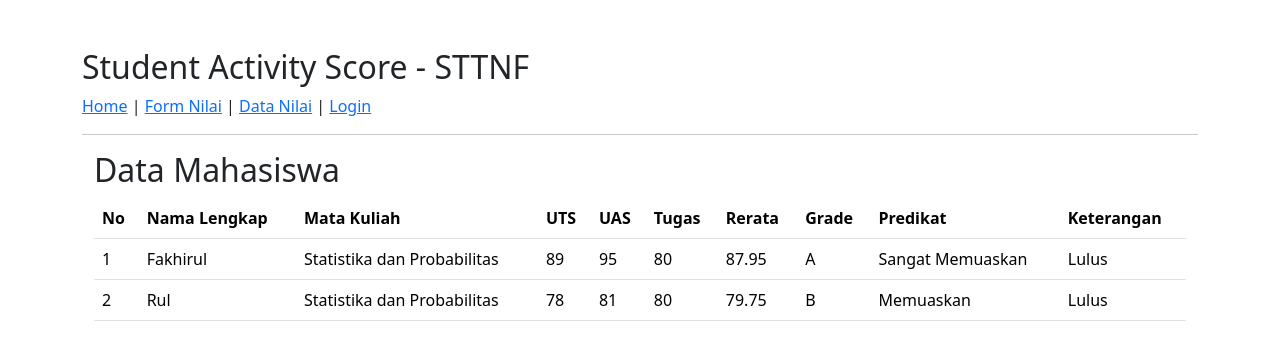
After one commit to Sahrija/pw2, a PHP site: page /pertemuan3/tugas/data-nilai.php in a window 1280 px wide. The commit adds this page. Shown: the top 360 px of the page. Run offline with PHP 8.4, Linux system fonts and the light colour scheme.

Commit message:
patch 3.0
add finished tugas week 3

```diff
--- /dev/null
+++ b/pertemuan3/tugas/data-nilai.php
@@ -0,0 +1,96 @@
+<?php
+include_once("header.php");
+?>
+
+<div class="container">
+	<h2>Data Mahasiswa</h2>
+	<table class="table">
+		<thead>
+			<tr>
+				<th>No</th>
+				<th>Nama Lengkap</th>
+				<th>Mata Kuliah</th>
+				<th>UTS</th>
+				<th>UAS</th>
+				<th>Tugas</th>
+				<th>Rerata</th>
+				<th>Grade</th>
+				<th>Predikat</th>
+				<th>Keterangan</th>
+			</tr>
+		</thead>
+		<tbody>
+			<tr>
+				<td>1</td>
+				<td>Fakhirul</td>
+				<td>Statistika dan Probabilitas</td>
+				<td>89</td>
+				<td>95</td>
+				<td>80</td>
+				<td>87.95</td>
+				<td>A</td>
+				<td>Sangat Memuaskan</td>
+				<td>Lulus</td>
+			</tr>
+			<tr>
+				<td>2</td>
+				<td>Rul</td>
+				<td>Statistika dan Probabilitas</td>
+				<td>78</td>
+				<td>81</td>
+				<td>80</td>
+				<td>79.75</td>
+				<td>B</td>
+				<td>Memuaskan</td>
+				<td>Lulus</td>
+			</tr>
+
+			<?php
+			//
+			//  * Task 3
+			//  * 1. Import libfungsi.php
+			//  * 2. Tampilkan data dalam bentuk table
+			//  * 3. Berikan error handling untuk mengatasi ketika form belum disubmit
+			//  * Note: Sesuaikan dengan isi table yang sudah ada
+			//
+
+			include_once('lib-fungsi.php');
+
+			if (isset($_POST['submit'])) {
+				// get variable
+				$nama_lengkap =  $_POST['nama_lengkap'];
+				$matkul =  $_POST['matkul'];
+				$nilai_uts =  $_POST['nilai_uts'];
+				$nilai_uas =  $_POST['nilai_uas'];
+				$nilai_tugas =  $_POST['nilai_tugas'];
+
+				$total_nilai = ($nilai_uts + $nilai_uas + $nilai_tugas) / 3;
+
+				// define variable
+				$kelulusan = kelulusan($total_nilai);
+				$grade = grade($total_nilai);
+				$predikat = predikat($grade);
+				$matkul = get_matkul($matkul);
+
+			?>
+
+
+				<tr>
+					<td>3</td>
+					<td><?= $nama_lengkap ?></td>
+					<td><?= $matkul ?></td>
+					<td><?= $nilai_uts ?></td>
+					<td><?= $nilai_uas ?></td>
+					<td><?= $nilai_tugas ?></td>
+					<td><?= $total_nilai ?></td>
+					<td><?= $grade ?></td>
+					<td><?= $predikat ?></td>
+					<td><?= $kelulusan ?></td>
+				</tr>
+
+			<?php
+			}
+			?>
+		</tbody>
+	</table>
+</div>
--- /dev/null
+++ b/pertemuan3/tugas/header.php
@@ -0,0 +1,25 @@
+<!DOCTYPE html>
+<html lang="en">
+
+<head>
+	<meta charset="UTF-8">
+	<meta http-equiv="X-UA-Compatible" content="IE=edge">
+	<meta name="viewport" content="width=device-width, initial-scale=1.0">
+	<title>Student Activity Score - STTNF</title>
+	<link href="https://cdn.jsdelivr.net/npm/bootstrap@5.3.0-alpha1/dist/css/bootstrap.min.css" rel="stylesheet" integrity="sha384-GLhlTQ8iRABdZLl6O3oVMWSktQOp6b7In1Zl3/Jr59b6EGGoI1aFkw7cmDA6j6gD" crossorigin="anonymous">
+	<link rel="stylesheet" href="style.css">
+	<script src="script.js"></script>
+</head>
+
+<body data-current-page="">
+	<div class="container mt-5">
+		<header role="banner">
+			<h2>Student Activity Score - STTNF</h2>
+			<div class="nav-links">
+				<a class="navlink home" href="home.php">Home</a> |
+				<a class="navlink form-nilai" href="form-nilai.php">Form Nilai</a> |
+				<a class="navlink data-nilai" href="data-nilai.php">Data Nilai</a> |
+				<a href="">Login</a>
+			</div>
+			<hr />
+		</header>
--- /dev/null
+++ b/pertemuan3/tugas/lib-fungsi.php
@@ -0,0 +1,93 @@
+<?php
+
+/**
+ * Task 4 - Function
+ * function kelulusan
+ * function grade
+ * function predikat
+ */
+
+
+	/**
+	 * Function kelulusan, jika:
+	 * total nilai lebih dari 55 maka lulus
+	 * total nilai kurang dari 55 maka tidak lulus
+	 */
+function kelulusan($total_nilai)
+{
+	if ($total_nilai > 55) {
+		return 'Lulus';
+	} else {
+		return 'Tidak Lulus';
+	}
+}
+
+	/**
+	 * Function grade, jika:
+	 * total nilai <= 100 maka A
+	 * total nilai <= 84 maka B
+	 * total nilai <= 69 maka C
+	 * total nilai <= 55 maka D
+	 * total nilai <= 35 maka E
+	 * selain itu maka I
+	 */
+function grade($total_nilai)
+{
+	if ($total_nilai <= 35) {
+		return "E";
+	} elseif ($total_nilai <= 55) {
+		return "D";
+	} elseif ($total_nilai <= 69) {
+		return "C";
+	} elseif ($total_nilai <= 84) {
+		return "B";
+	} elseif ($total_nilai <= 100) {
+		return "A";
+	} else {
+		return "I";
+	}
+}
+
+	/**
+	 * Function predikat, jika:
+	 * grade A maka Sangat Memuaskan
+	 * grade B maka Memuaskan
+	 * grade C maka Cukup
+	 * grade D maka Kurang
+	 * grade E maka Sangat Kurang
+	 * selain itu maka Tidak Ada
+	 *
+	 * Tips: Gunakan switch untuk mempermudah
+	 * melakukan pengecekan kondisi berdasarkan function grade
+	 */
+function predikat($grade)
+{
+	switch ($grade) {
+		case 'A':
+			return "Sangat Memuaskan";
+		case 'B':
+			return "Memuaskan";
+		case 'C':
+			return "Cukup";
+		case 'D':
+			return "Kurang";
+		case 'E':
+			return "Sangat Kurang";
+
+		default:
+			return "Tidak Ada";
+	}
+}
+
+$dict_matakuliah = ['pw' => "Pemrograman Web",
+										'ddp' => "Dasar-Dasar Pemrograman",
+										'sts' => "Statistika dan Probabilitas", ];
+
+
+/**
+ * return mata kuliah
+ */
+function get_matkul($matkul){
+	global $dict_matakuliah;
+	return $dict_matakuliah[$matkul];
+}
--- /dev/null
+++ b/pertemuan3/tugas/script.js
@@ -0,0 +1,15 @@
+window.onload = function () {
+  current_page = window.location.pathname;
+  current_page = current_page.split("/").pop().replace('.php', '');
+  const body = document.getElementsByTagName('body')[0];
+
+  console.log(current_page);
+
+  let nav_links = document.querySelectorAll(".nav-link");
+  nav_links.forEach(element => {
+    if (element.classList.contains('data-nilai')) {
+      console.log(sdsd);
+      element.classList.add("active");
+    }
+  });
+}
--- /dev/null
+++ b/pertemuan3/tugas/style.css
@@ -0,0 +1,7 @@
+body{
+  --name: attr("data-current-page");
+}
+
+.navlink.active{
+  background-color: red;
+}
```
Also changed, not shown: pertemuan3/tugas/footer.php (added, +7 -0 lines), pertemuan3/tugas/form-nilai.php (added, +58 -0 lines), pertemuan3/tugas/home.php (added, +14 -0 lines), pertemuan3/praktik/form-tier-checker.php (indentation only), pertemuan3/praktik/notFound.php (deleted).
